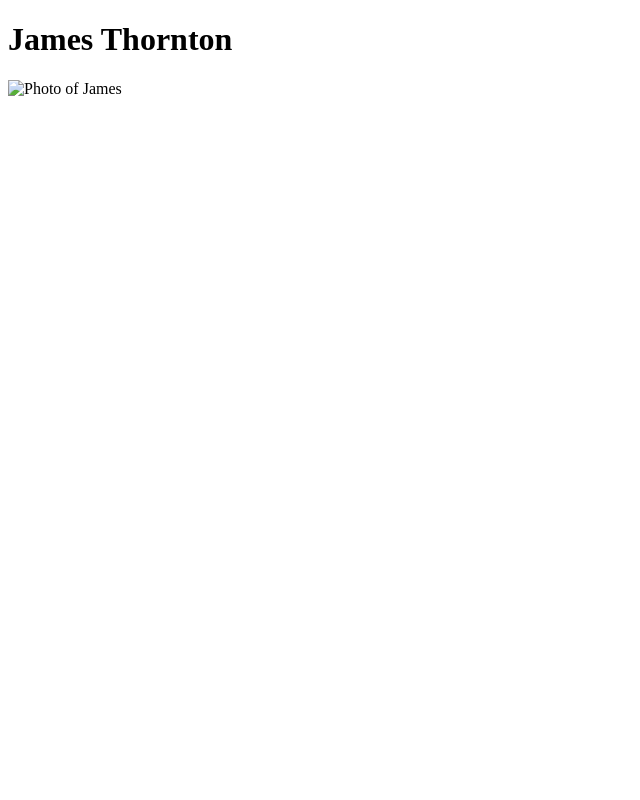
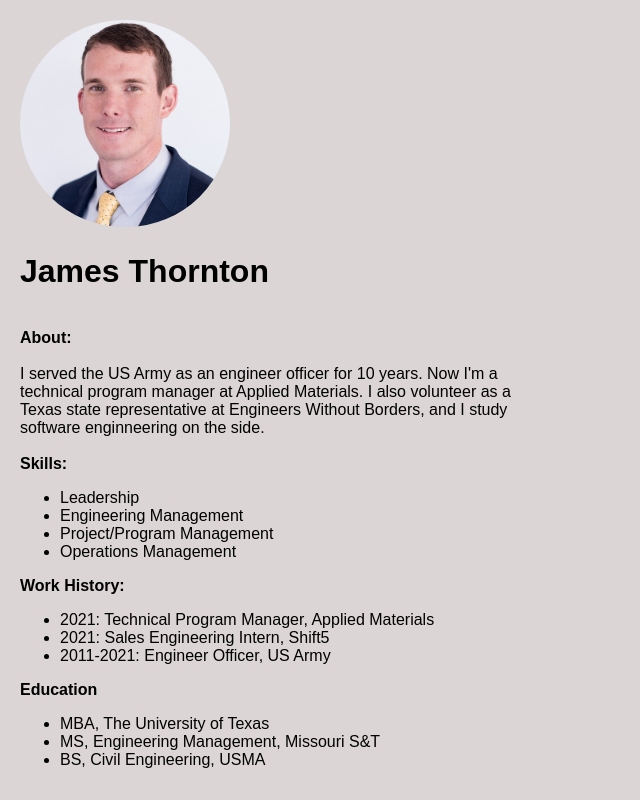
Before and after one commit to jamest7/portfolio, a plain HTML site: page index.html in a window 1280 px wide. Shown: the whole page, without its empty margins (0-640 px from the left). Drawn offline with Linux system fonts and the light colour scheme.

Commit message:
updated portfolio index

```diff
--- a/index.css
+++ b/index.css
@@ -0,0 +1,15 @@
+body {
+    text-align: left;
+    margin: 20px;
+    font-family: arial;
+    background-color: rgb(219, 213, 213);
+}
+
+img {
+    border-radius: 105px;
+    width: 210px;
+}
+
+div {
+    max-width: 500px;
+}
--- a/index.html
+++ b/index.html
@@ -8,9 +8,46 @@
     <link rel="stylesheet" href="index.css">
 </head>
 <body>
-    <h1>James Thornton</h1>
     <p>
-        <img src="Headshot.jpg" alt="Photo of James">
+        <img src="headshot.jpg">
+        <h1>James Thornton</h1>
+        <br>
+        <div>
+            <b>About:</b>
+            <br>
+            <br>
+            I served the US Army as an engineer officer for 10 years.
+            Now I'm a technical program manager at Applied Materials. I also volunteer as a Texas state representative at Engineers Without Borders, and I study software enginneering on the side.
+        </div>
+        <div>
+        <br>
+            <b>Skills:</b>
+            <br>
+            <ul>
+                <li>Leadership</li>
+                <li>Engineering Management</li>
+                <li>Project/Program Management</li>
+                <li>Operations Management</li>
+            </ul>
+        </div>
+        <div>
+            <b>Work History:</b>
+            <br>
+            <ul>
+                <li>2021: Technical Program Manager, Applied Materials</li>
+                <li>2021: Sales Engineering Intern, Shift5</li>
+                <li>2011-2021: Engineer Officer, US Army</li>
+            </ul>
+        </div>
+        <div>
+            <b>Education</b>
+            <br>
+            <ul>
+                <li>MBA, The University of Texas</li>
+                <li>MS, Engineering Management, Missouri S&T</li>
+                <li>BS, Civil Engineering, USMA</li>
+            </ul>
+        </div>
     </p>
 </body>
 </html>
```
Also changed, not shown: headshot.jpg (renamed from Headshot.jpg.jpg).
